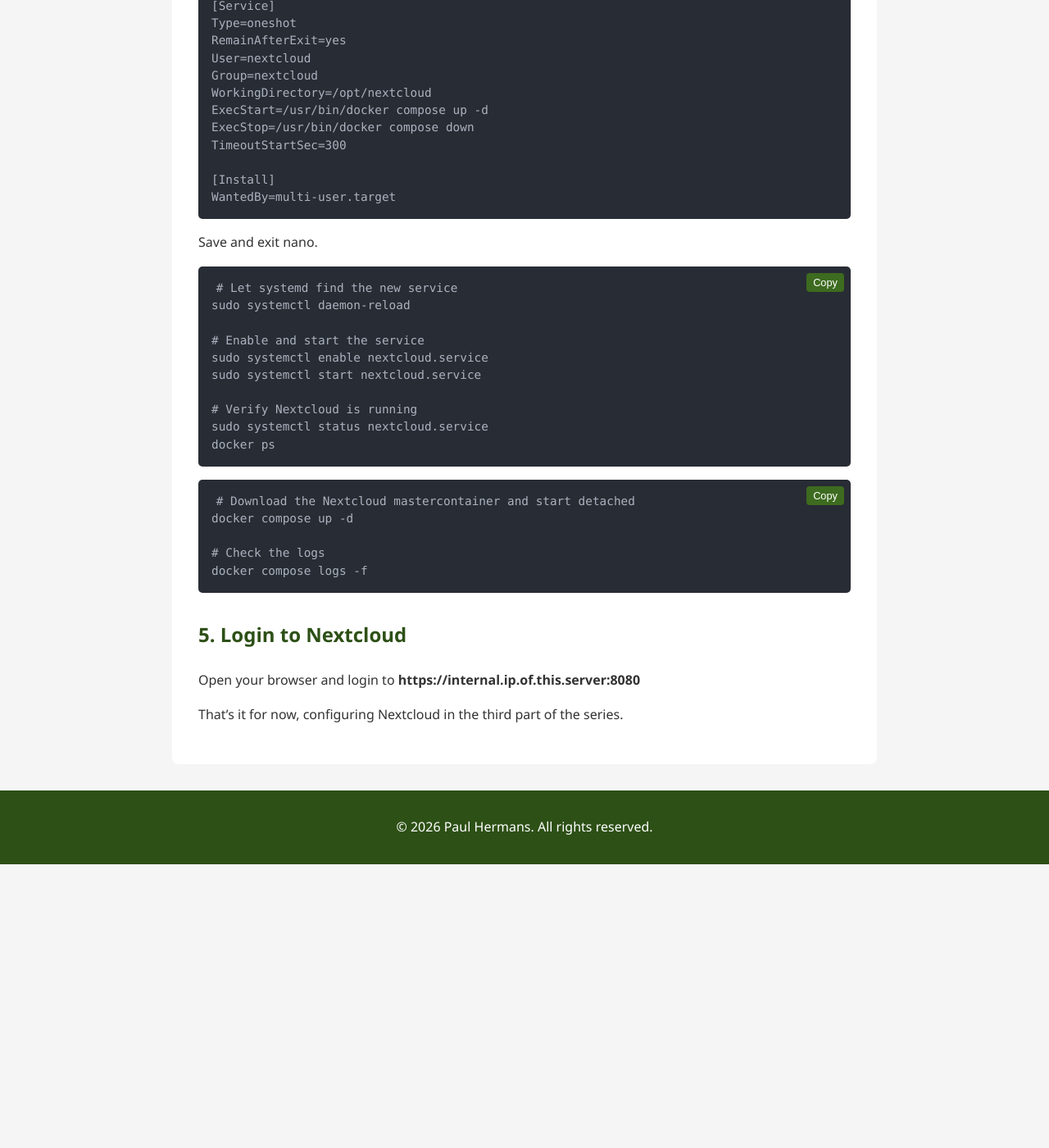
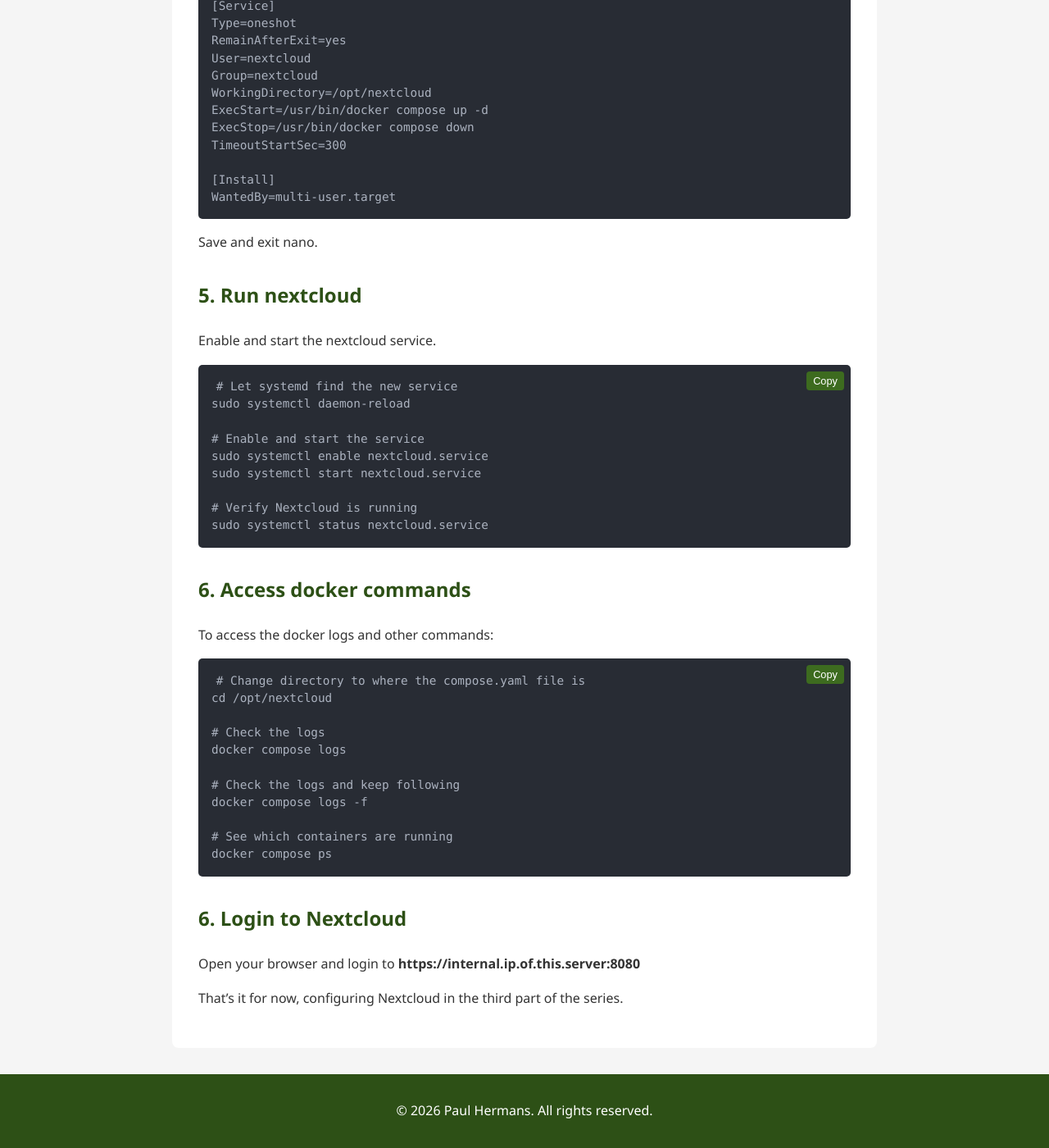
Before and after one commit to paulhermanseu/paulhermans.eu, a Jekyll site: the page built from _posts/2026-06-11-installing-nextcloud-on-proxmox-part2.md, in a window 1280 px wide and 1400 px high, scrolled down 2187 px. Shown: the whole window at 82% size. Built offline with Jekyll 4.4.1, drawn with Linux system fonts in a browser that asks for light colours; before the commit the page ends 3241 px from its top, so only the background shows below that.

Commit message:
Update sections for running and accessing Nextcloud

````diff
--- a/_posts/2026-06-11-installing-nextcloud-on-proxmox-part2.md
+++ b/_posts/2026-06-11-installing-nextcloud-on-proxmox-part2.md
@@ -104,6 +104,10 @@
 
 Save and exit nano.
 
+## 5. Run nextcloud
+
+Enable and start the nextcloud service.
+
 ```
 # Let systemd find the new service
 sudo systemctl daemon-reload
@@ -114,19 +118,28 @@
 
 # Verify Nextcloud is running
 sudo systemctl status nextcloud.service
-docker ps
 ```
 
+## 6. Access docker commands
+
+To access the docker logs and other commands:
+
 ```
-# Download the Nextcloud mastercontainer and start detached
-docker compose up -d
+# Change directory to where the compose.yaml file is
+cd /opt/nextcloud
 
 # Check the logs
+docker compose logs
+
+# Check the logs and keep following
 docker compose logs -f
+
+# See which containers are running
+docker compose ps
 ```
 
 
-## 5. Login to Nextcloud
+## 6. Login to Nextcloud
 
 Open your browser and login to **https://internal.ip.of.this.server:8080**
 
````
